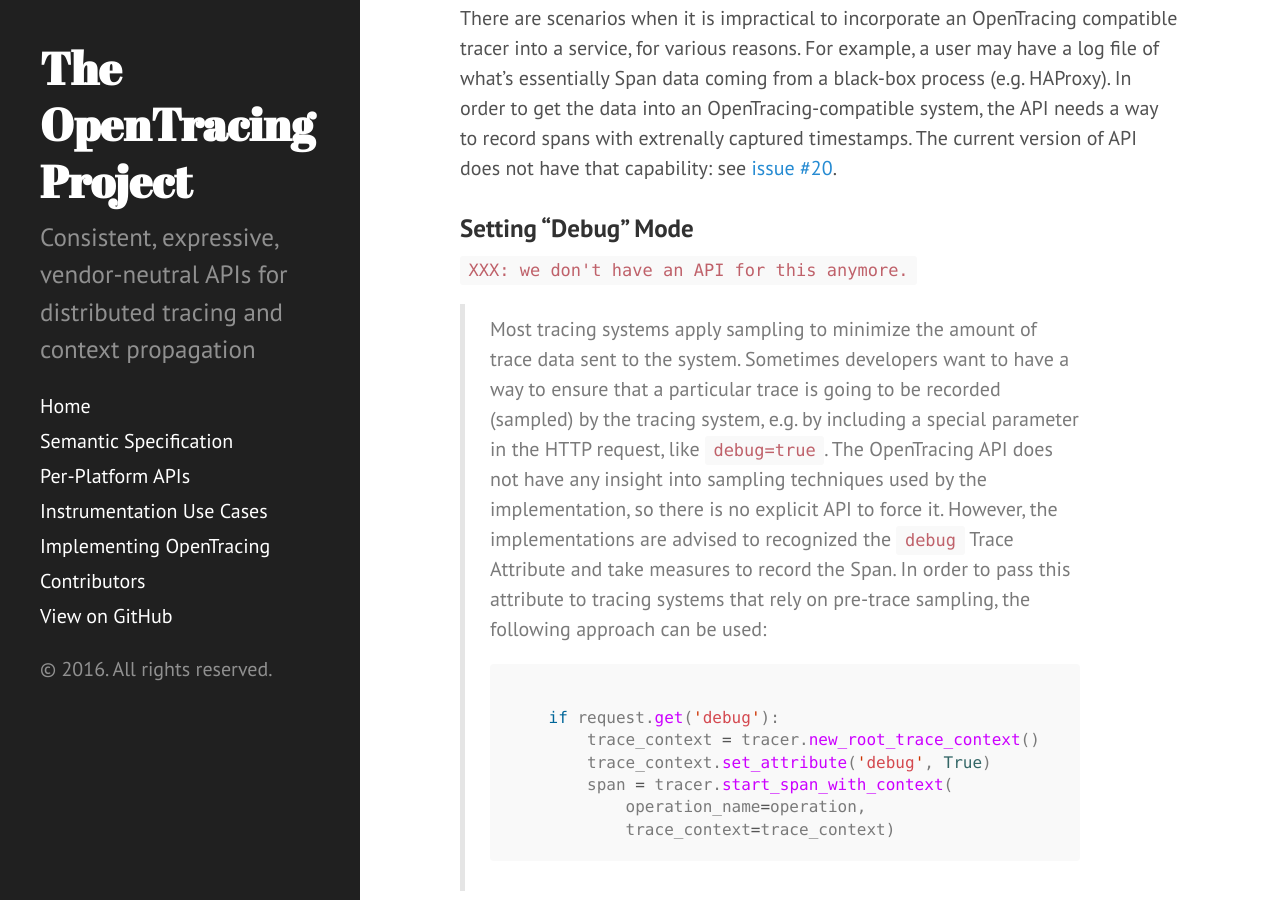
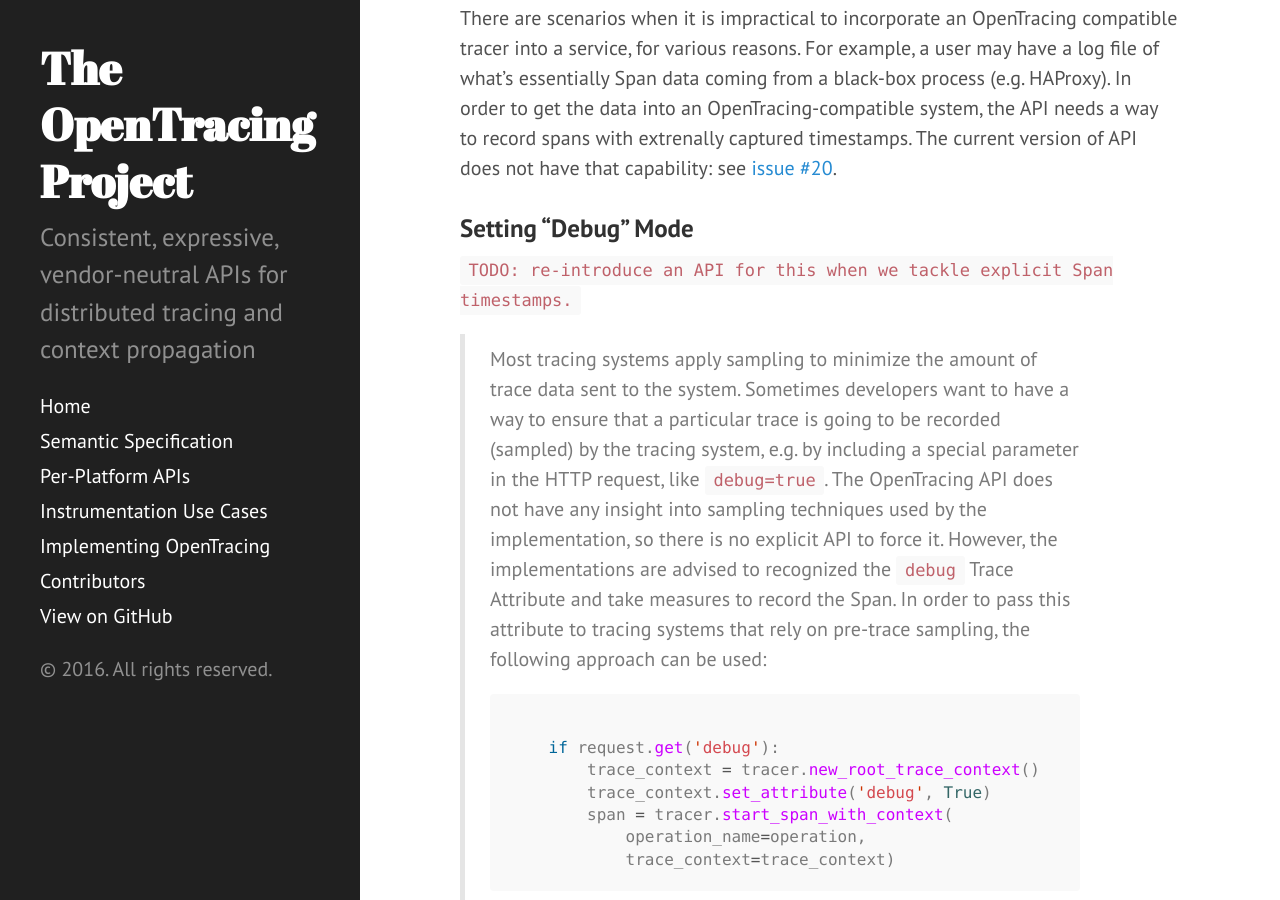
Before and after one commit to opentracing/opentracing.io, a Jekyll site: the page built from use-cases.md, in a window 1280 px wide and 900 px high, scrolled down 6644 px. Built offline with Jekyll 4.4.1, drawn with Linux system fonts in a browser that asks for light colours; Markdown is read by kramdown in place of the engine named in the settings.

Commit message:
Update use-cases.md

```diff
--- a/use-cases.md
+++ b/use-cases.md
@@ -201,7 +201,7 @@
 
 ### Setting "Debug" Mode
 
-`XXX: we don't have an API for this anymore.`
+`TODO: re-introduce an API for this when we tackle explicit Span timestamps.`
 
 > Most tracing systems apply sampling to minimize the amount of trace data sent to the system.  Sometimes developers want to have a way to ensure that a particular trace is going to be recorded (sampled) by the tracing system, e.g. by including a special parameter in the HTTP request, like `debug=true`. The OpenTracing API does not have any insight into sampling techniques used by the implementation, so there is no explicit API to force it. However, the implementations are advised to recognized the `debug` Trace Attribute and take measures to record the Span. In order to pass this attribute to tracing systems that rely on pre-trace sampling, the following approach can be used:
 >
```
